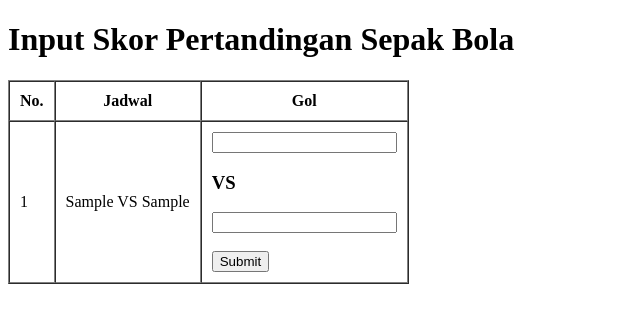
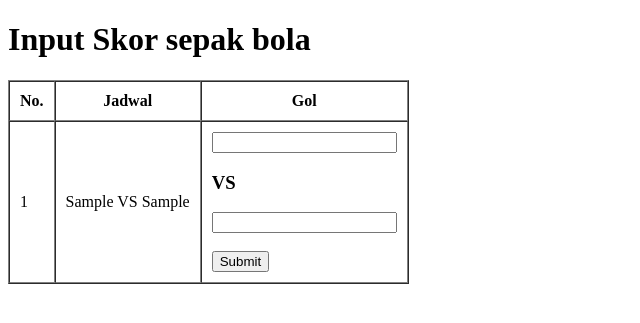
Before and after one commit to yusrianasghany/TugasLigaPW, a PHP site: page /hasil.php in a window 1280 px wide. Shown: the top 323 px of the page, without its empty margins (0-640 px from the left). Run offline with PHP 8.4, Linux system fonts and the light colour scheme; tables that the repository leaves empty or names only in its code hold one stand-in row (values such as "Sample post").

Commit message:
Update hasil.php

```diff
--- a/hasil.php
+++ b/hasil.php
@@ -7,14 +7,14 @@
         if(gol($_POST) > 0) {
             echo "
                 <script>
-                    alert('data berhasil ditambahkan');
-                    document.location.href = 'index.php'
+                alert('data berhasil ditambahkan');
+                document.location.href = 'index.php'
                 </script>
             ";
         } else {
             echo "
                 <script>
-                    alert('data gagal ditambahkan');
+                alert('data gagal ditambahkan');
                 </script>
             ";
         }
@@ -27,11 +27,11 @@
     <meta charset="UTF-8">
     <meta http-equiv="X-UA-Compatible" content="IE=edge">
     <meta name="viewport" content="width=device-width, initial-scale=1.0">
-    <title>Input Skor Pertandingan</title>
+    <title>Input Skor pertandingan</title>
 </head>
 <body>
 
-    <h1>Input Skor Pertandingan Sepak Bola</h1>
+    <h1>Input Skor sepak bola</h1>
 
     <table border="1" cellpadding="10" cellspacing="0">
         <tr>
@@ -54,7 +54,7 @@
                     <input type="hidden" name="">
                     <input type="hidden" name="lawan1" value="<?= $row["lawan1"];?>">
                     <input type="hidden" name="lawan2" value="<?= $row["lawan2"];?>">
-                    <button type="submit">Submit</button>
+                    <button type="submit" name="submit">Submit</button>
                 </form>
             </td>
         </tr>
@@ -63,18 +63,5 @@
 
     <br>
 
-    <!-- <h2>Masukkan jadwal pertandingan</h2>
-
-    <form action="" method="post">
-        <label for="lawan1">Klub pertama</label>
-        <input type="text" name="lawan1" id="lawan1" required>
-        <h3>VS</h3>
-        <label for="lawan2">Klub pertama</label>
-        <input type="text" name="lawan2" id="lawan2" required>
-        <br>
-        <br>
-        <button type="submit" name="submit">Add</button>
-    </form> -->
-
 </body>
 </html>
```
